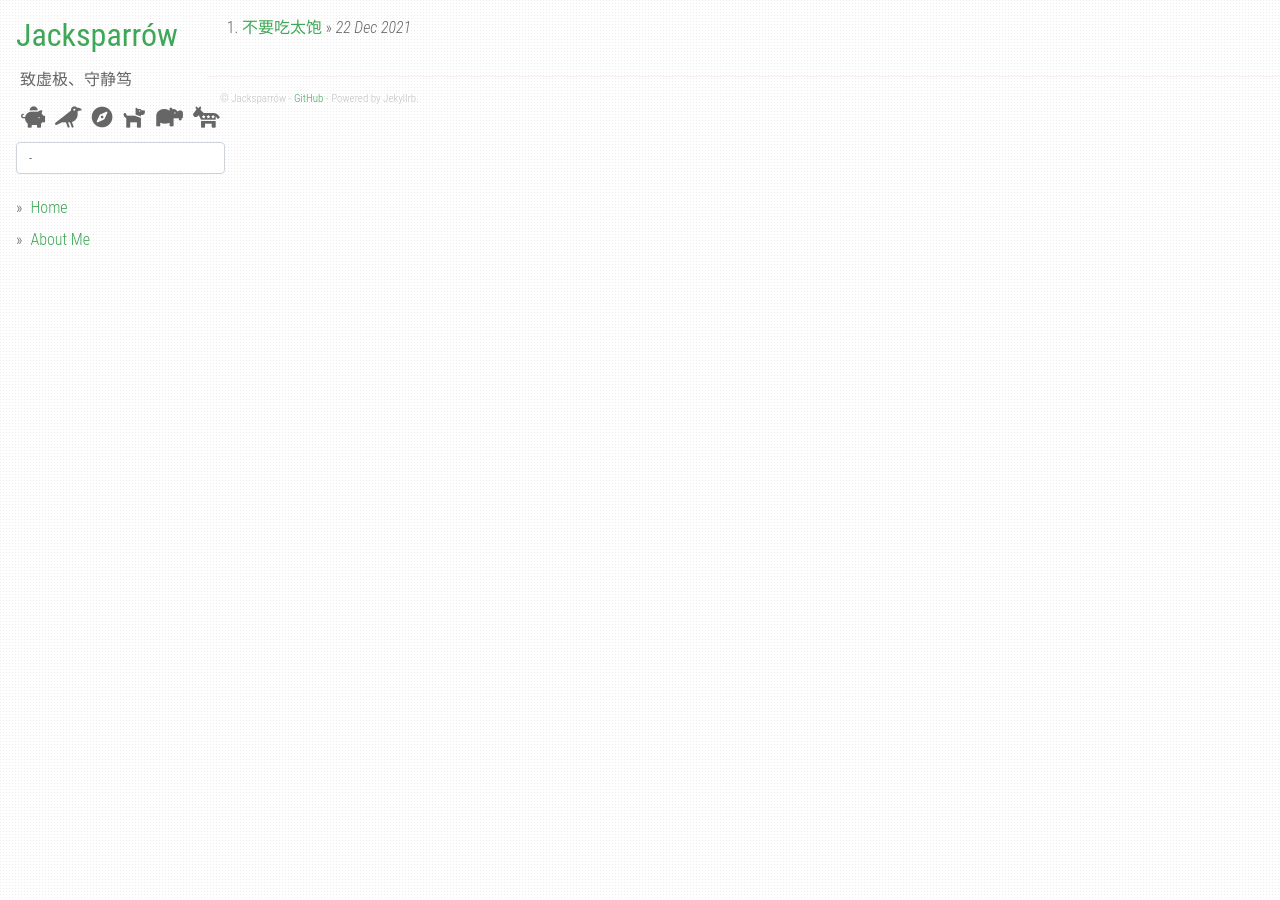
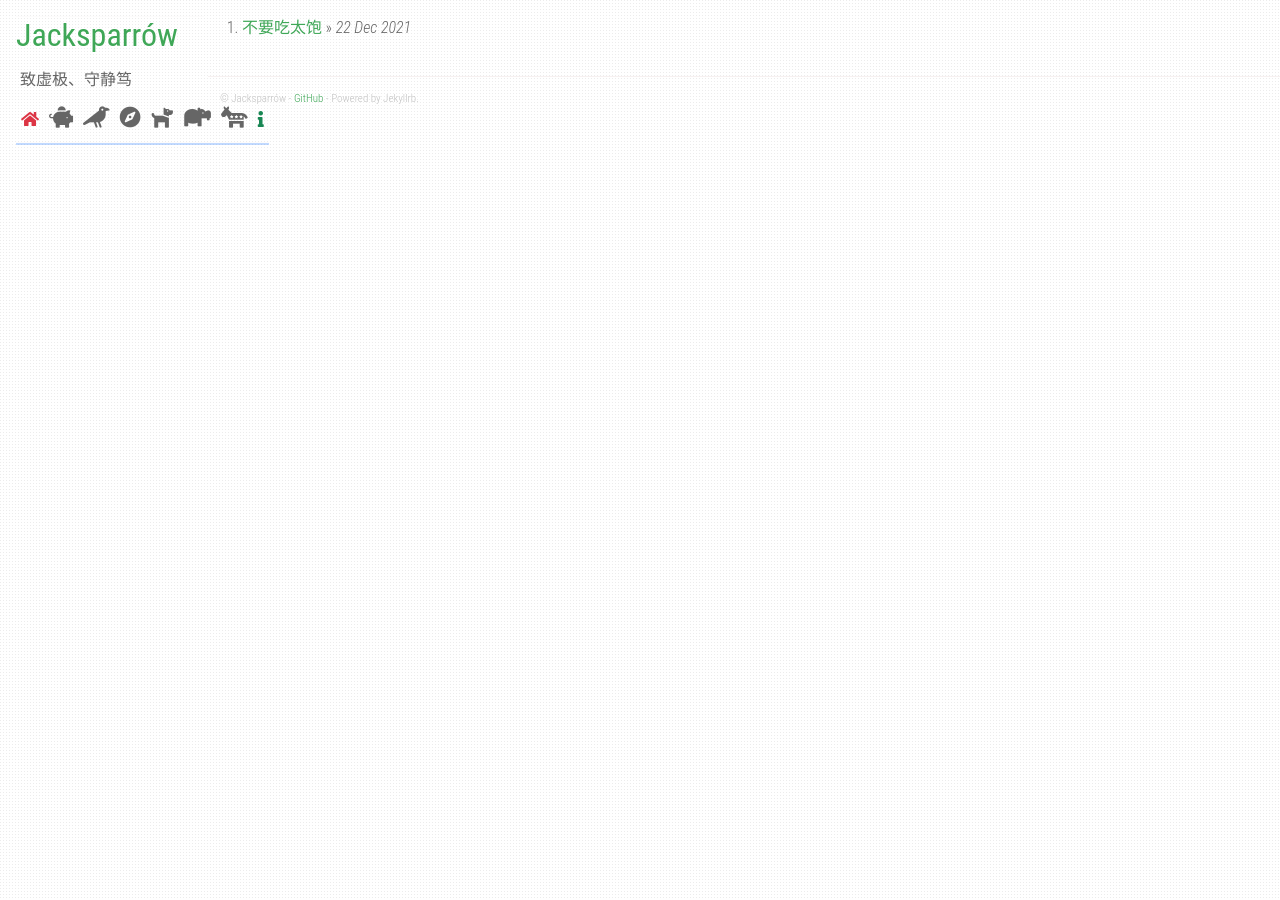
Before and after one commit to Yulinyi/jacksparrow.cn, a Jekyll site: the page built from index.html, in a window 1280 px wide. Built offline with Jekyll 4.4.1, drawn with Linux system fonts in a browser that asks for light colours; the list of posts is cut into pages by our own code.

Commit message:
Update default.html

```diff
--- a/_layouts/default.html
+++ b/_layouts/default.html
@@ -36,24 +36,26 @@ layout: compress
           {% endif %}
           <div class="social">
             <ul>
+              <a href="/"> <li style="font-size:16pt;"><i class="fa fa-home text-danger"></i></li></a>
                 <li style="font-size:16pt;"><i class="fa fa-piggy-bank"></i></a></li>
                 <li style="font-size:16pt;"><i class="fa fa-crow"></i></a></li>
                 <li style="font-size:16pt;"><i class="fa fa-compass"></i></a></li>
                 <li style="font-size:16pt;"><i class="fa fa-dog"></i></a></li>
                 <li style="font-size:16pt;"><i class="fa fa-hippo "></i></a></li>
                 <li style="font-size:16pt;"><i class="fa fa-democrat"></i></a></li>
+                <li style="font-size:16pt;" class="float-end"><a href="/about/"><i class="fa fa-info text-success"></i></a></li>
             </ul>
           </div>
-          <div class="search" id="js-search">
+          <!-- <div class="search" id="js-search">
             <input type="text" placeholder="-" class="search__input form-control" id="js-search__input">
             <ul class="search__results" id="js-search__results"></ul>
-          </div>
-          <hr class="p-0 m-0">
+          </div> -->
+          <hr class="p-0 m-0 text-primary" style="height:1mm !important;">
           <ul class="sidebar-nav lh-lg">
             <!-- <strong>Navigation</strong> -->
-            <li><a href="/">Home</a></li>
+            <!-- <li><a href="/">Home</a></li> -->
             {% for i in site.urls %}
-              <li><a class="about" href="{{ i.url }}">{{ i.text }}</a></li>
+              <!-- <li><a class="about" href="{{ i.url }}">{{ i.text }}</a></li> -->
             {% endfor %}
           </ul>
         </div>
@@ -77,7 +79,7 @@ layout: compress
     <script src="https://cdn.bootcdn.net/ajax/libs/jquery/3.6.0/jquery.js"></script>
     <script src="//code.jquery.com/jquery-migrate-1.2.1.min.js"></script>
     <script src="https://cdn.jsdelivr.net/npm/bootstrap@5.1.3/dist/js/bootstrap.bundle.min.js" integrity="sha384-ka7Sk0Gln4gmtz2MlQnikT1wXgYsOg+OMhuP+IlRH9sENBO0LRn5q+8nbTov4+1p" crossorigin="anonymous"></script>
-    <script src="/static/js/super-search.js"></script>
+    <!-- <script src="/static/js/super-search.js"></script> -->
     <script src="/static/js/thickbox-compressed.js"></script>
     <script src="/static/js/projects.js"></script>
   </body>
```
